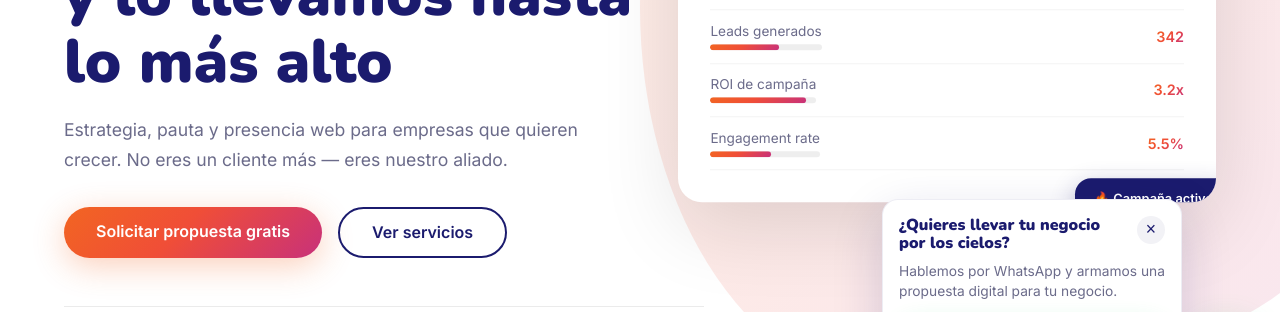
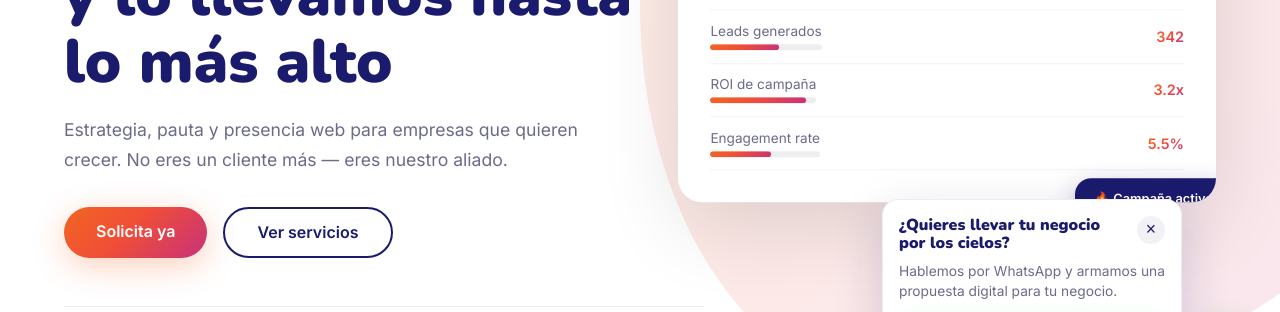
Before and after one commit to jjtrujillo1209/through-air-web, a plain HTML site: page index.html in a window 1280 px wide. Shown: the part 401-713 px from the top of the page. Drawn offline with nearby package versions, Linux system fonts and the light colour scheme.

Commit message:
Update hero CTA button text to "Solicita ya"
Co-Authored-By: Claude Sonnet 4.6 <noreply@anthropic.com>

```diff
--- a/index.html
+++ b/index.html
@@ -672,7 +672,7 @@
         No eres un cliente más — eres nuestro aliado.
       </p>
       <div class="hero-actions">
-        <a href="https://wa.me/message/P6P5S2MEUBSUE1" class="btn-primary" target="_blank" rel="noopener">Solicitar propuesta gratis</a>
+        <a href="https://wa.me/message/P6P5S2MEUBSUE1" class="btn-primary" target="_blank" rel="noopener">Solicita ya</a>
         <a href="https://wa.me/message/P6P5S2MEUBSUE1" class="btn-secondary" target="_blank" rel="noopener">Ver servicios</a>
       </div>
       <div class="hero-stats">
```
